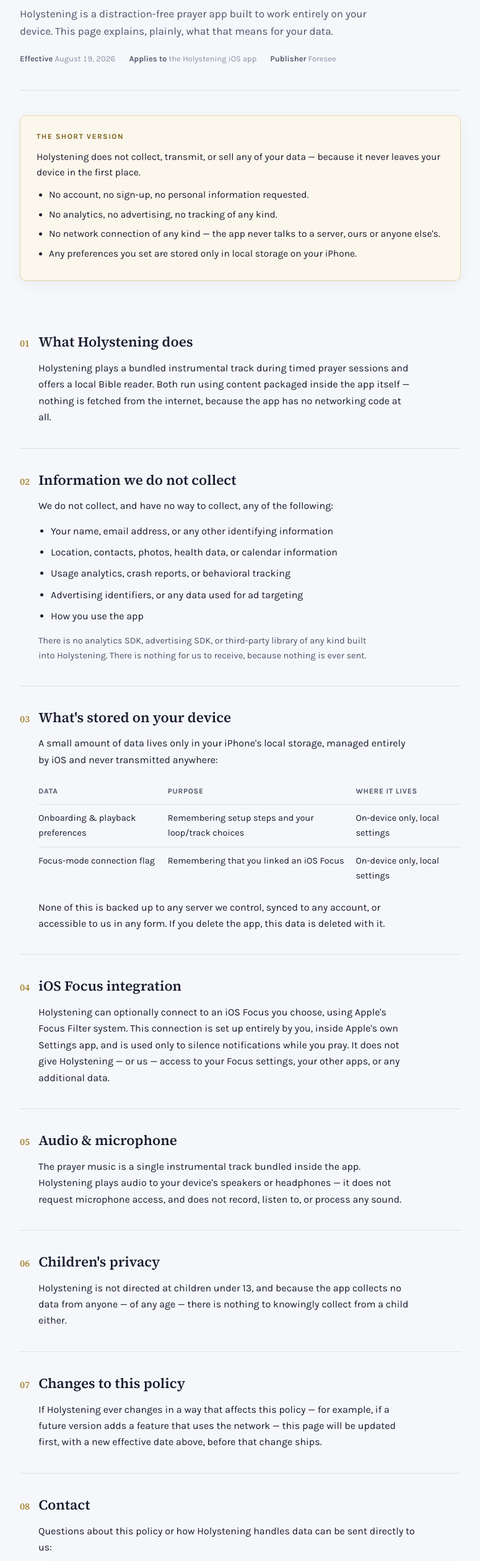
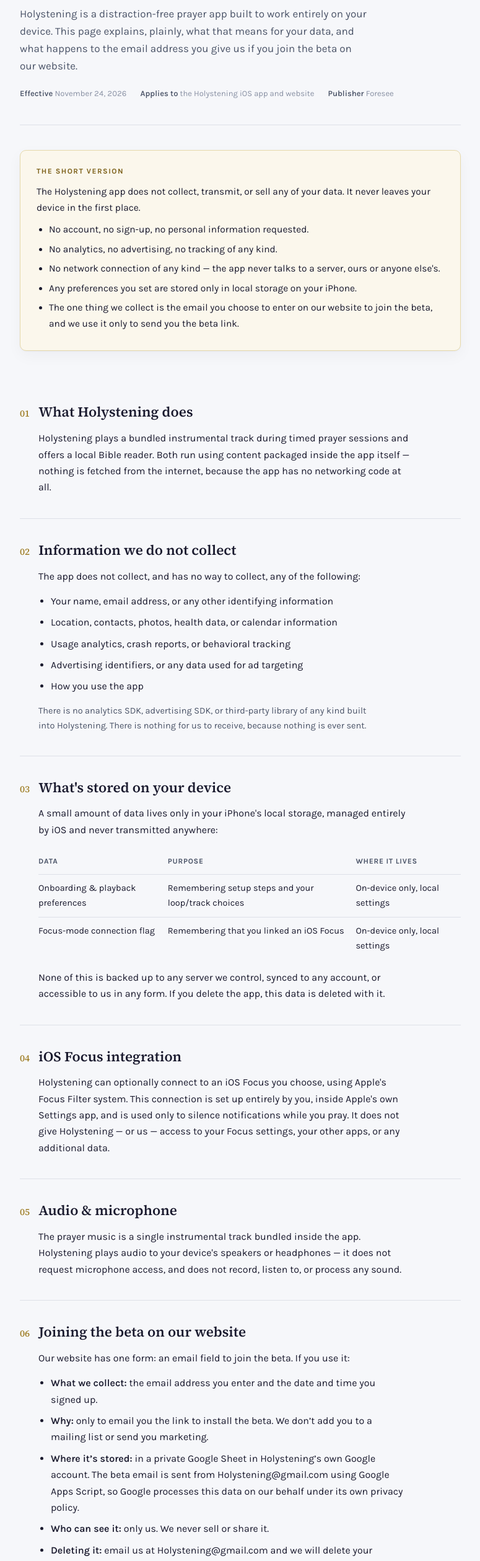
Before and after one commit to GuyAdou/Holystening-Prayer, a plain HTML site: page privacy.html in a window 1280 px wide. Shown: the part 162-2680 px from the top of the page at 62% size, without its empty margins (252-1027 px from the left). Drawn offline with Linux system fonts and the light colour scheme.

Commit message:
Privacy policy: cover the website beta signup and TestFlight
Co-Authored-By: Claude Opus 5.5 <noreply@anthropic.com>
Claude-Session: https://claude.ai/code/session_01Q1i5j2NVPxx7rmLsWjswq6

```diff
--- a/privacy.html
+++ b/privacy.html
@@ -268,22 +268,23 @@
   <header class="doc-head">
     <a class="mark" href="./" style="text-decoration:none">Holystening</a>
     <h1>Privacy Policy</h1>
-    <p class="dek">Holystening is a distraction-free prayer app built to work entirely on your device. This page explains, plainly, what that means for your data.</p>
+    <p class="dek">Holystening is a distraction-free prayer app built to work entirely on your device. This page explains, plainly, what that means for your data, and what happens to the email address you give us if you join the beta on our website.</p>
     <div class="meta">
-      <span><strong>Effective</strong> August 19, 2026</span>
-      <span><strong>Applies to</strong> the Holystening iOS app</span>
+      <span><strong>Effective</strong> November 24, 2026</span>
+      <span><strong>Applies to</strong> the Holystening iOS app and website</span>
       <span><strong>Publisher</strong> Foresee</span>
     </div>
   </header>
 
   <div class="tldr">
     <div class="tldr-label">The short version</div>
-    <p>Holystening does not collect, transmit, or sell any of your data — because it never leaves your device in the first place.</p>
+    <p>The Holystening app does not collect, transmit, or sell any of your data. It never leaves your device in the first place.</p>
     <ul>
       <li>No account, no sign-up, no personal information requested.</li>
       <li>No analytics, no advertising, no tracking of any kind.</li>
       <li>No network connection of any kind — the app never talks to a server, ours or anyone else's.</li>
       <li>Any preferences you set are stored only in local storage on your iPhone.</li>
+      <li>The one thing we collect is the email you choose to enter on our website to join the beta, and we use it only to send you the beta link.</li>
     </ul>
   </div>
 
@@ -297,7 +298,7 @@
   <section class="item">
     <div class="item-head"><span class="item-num">02</span><h2>Information we do not collect</h2></div>
     <div class="item-body">
-      <p>We do not collect, and have no way to collect, any of the following:</p>
+      <p>The app does not collect, and has no way to collect, any of the following:</p>
       <ul>
         <li>Your name, email address, or any other identifying information</li>
         <li>Location, contacts, photos, health data, or calendar information</li>
@@ -343,21 +344,37 @@
   </section>
 
   <section class="item">
-    <div class="item-head"><span class="item-num">06</span><h2>Children's privacy</h2></div>
+    <div class="item-head"><span class="item-num">06</span><h2>Joining the beta on our website</h2></div>
     <div class="item-body">
-      <p>Holystening is not directed at children under 13, and because the app collects no data from anyone — of any age — there is nothing to knowingly collect from a child either.</p>
+      <p>Our website has one form: an email field to join the beta. If you use it:</p>
+      <ul>
+        <li><strong>What we collect:</strong> the email address you enter and the date and time you signed up.</li>
+        <li><strong>Why:</strong> only to email you the link to install the beta. We don&#8217;t add you to a mailing list or send you marketing.</li>
+        <li><strong>Where it&#8217;s stored:</strong> in a private Google Sheet in Holystening&#8217;s own Google account. The beta email is sent from Holystening@gmail.com using Google Apps Script, so Google processes this data on our behalf under its own privacy policy.</li>
+        <li><strong>Who can see it:</strong> only us. We never sell or share it.</li>
+        <li><strong>Deleting it:</strong> email us at Holystening@gmail.com and we will delete your address.</li>
+      </ul>
+      <p>The website uses no cookies, analytics, or tracking. It is hosted on GitHub Pages, and GitHub may log visitors&#8217; IP addresses for security, as described in GitHub&#8217;s privacy statement.</p>
+      <p class="soft">The beta is installed through Apple&#8217;s TestFlight app. Apple may share crash reports, basic usage information, and any feedback you choose to send with us, as described in Apple&#8217;s TestFlight terms.</p>
     </div>
   </section>
 
   <section class="item">
-    <div class="item-head"><span class="item-num">07</span><h2>Changes to this policy</h2></div>
+    <div class="item-head"><span class="item-num">07</span><h2>Children's privacy</h2></div>
+    <div class="item-body">
+      <p>Holystening is not directed at children under 13. The app collects no data from anyone, of any age, and we do not knowingly collect email addresses from children under 13 through the beta signup. If you believe a child has signed up, email us and we will delete the address.</p>
+    </div>
+  </section>
+
+  <section class="item">
+    <div class="item-head"><span class="item-num">08</span><h2>Changes to this policy</h2></div>
     <div class="item-body">
       <p>If Holystening ever changes in a way that affects this policy — for example, if a future version adds a feature that uses the network — this page will be updated first, with a new effective date above, before that change ships.</p>
     </div>
   </section>
 
   <section class="item">
-    <div class="item-head"><span class="item-num">08</span><h2>Contact</h2></div>
+    <div class="item-head"><span class="item-num">09</span><h2>Contact</h2></div>
     <div class="item-body">
       <p>Questions about this policy or how Holystening handles data can be sent directly to us:</p>
       <div class="contact-card">
@@ -375,7 +392,7 @@
 
   <footer>
     <span>Holystening — Prayer App</span>
-    <span>Effective August 19, 2026</span>
+    <span>Effective November 24, 2026</span>
   </footer>
 
 </div>
```
